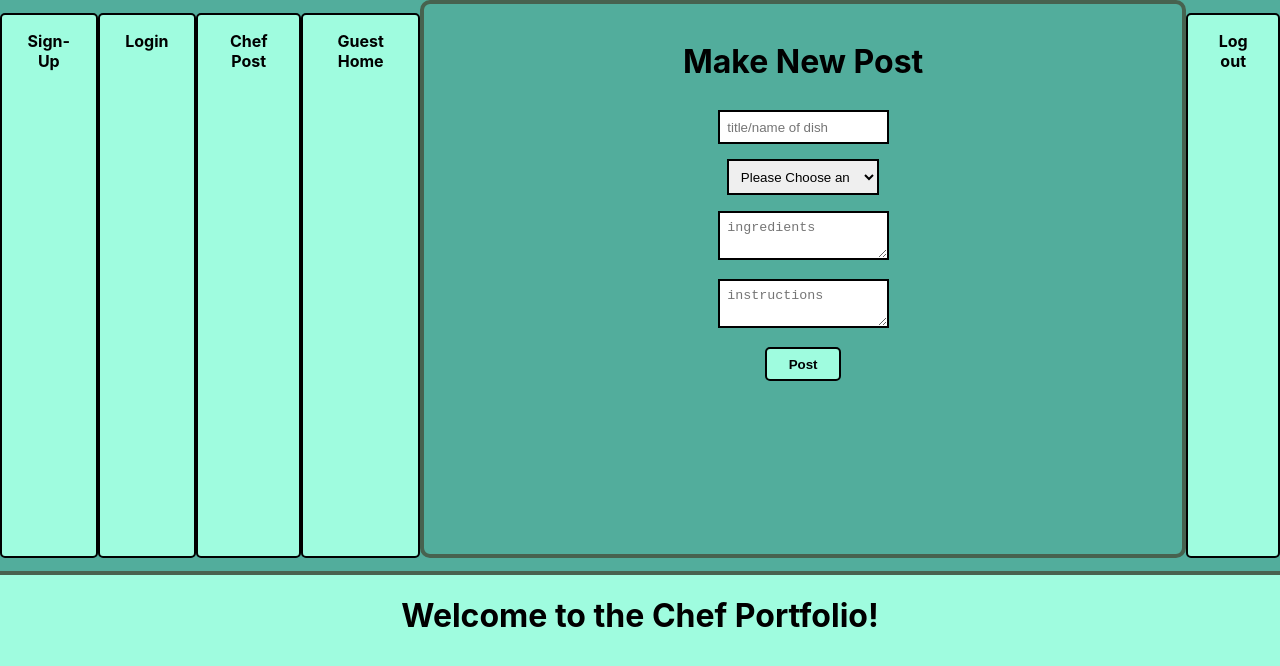
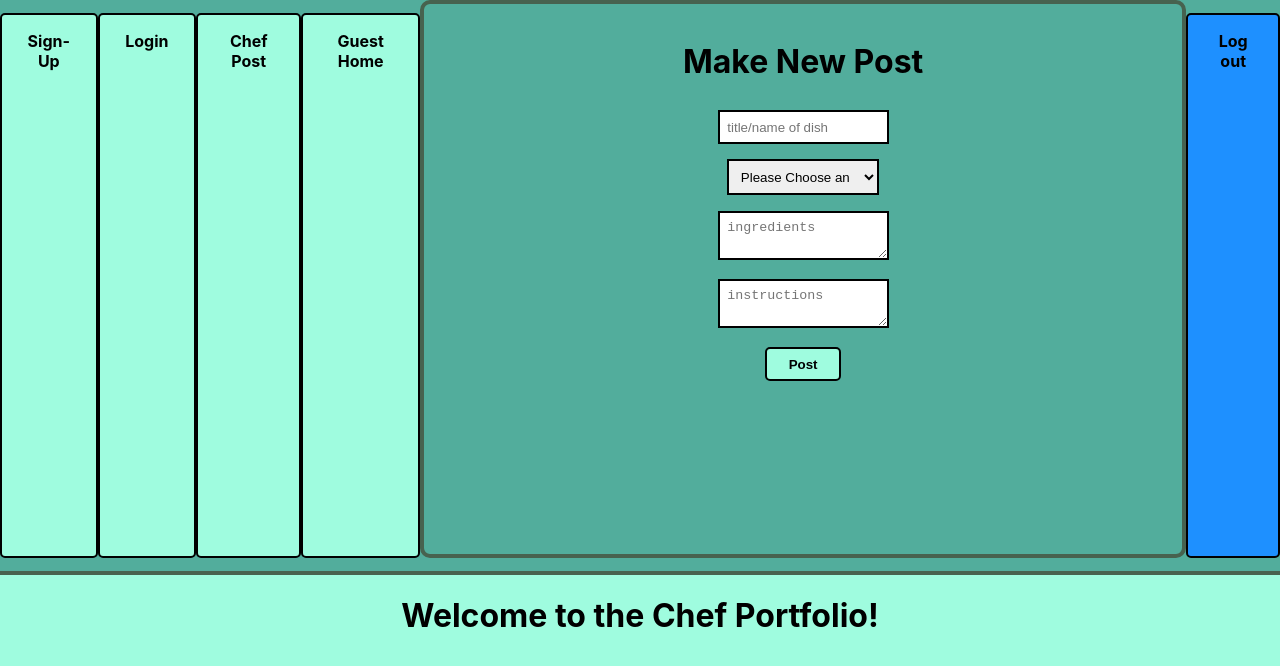
Before and after one commit to ChefPortfolioBuildWeek/FrontEndJava, a React (Create React App) app in the folder chef-app/: page /chefpostpage in a window 1280 px wide. Shown: the top 666 px of the page. Built offline with nearby package versions, Linux system fonts and the light colour scheme.

Commit message:
added new page and linking to new page in nav and updating linking for register page to login

```diff
--- a/chef-app/src/App.js
+++ b/chef-app/src/App.js
@@ -6,6 +6,7 @@ import chefPosting from './Components/ChefPostPage';
 import styled from 'styled-components';
 import NavBar from './Components/NavBar'
 import Signup from './Components/Register';
+import GuestHome from './Components/GuestHome';
 
 const Header = styled.div`
  display: flex;
@@ -40,6 +41,7 @@ function App() {
         <Route exact path='/' component={chefOnboarding} />
         <Route exact path='/chefposts' component={chefPosting} />
         <Route exact path='/register' component={Signup} />
+        <Route exact path='/guesthome' component={GuestHome} />
        </Switch>
      </Route>
    </div>
--- a/chef-app/src/Components/ChefLogin.js
+++ b/chef-app/src/Components/ChefLogin.js
@@ -65,8 +65,8 @@ const ChefOnboarding = ({ values, touched, errors, status, props }) => {
    <HomePage>
      <CenterForm>Login</CenterForm>
      <Form>
-       <BoxField type='text' name='email' placeholder='email' />
-       {touched.email && errors.email && <p>{errors.email}</p>}
+       <BoxField type='text' name='username' placeholder='username' />
+       {touched.username && errors.username && <p>{errors.username}</p>}
        <br />
        <BoxField type='password' name='password' placeholder='password' />
        {touched.password && errors.password && <p>{errors.password}</p>}
@@ -106,15 +106,15 @@ const ChefOnboarding = ({ values, touched, errors, status, props }) => {
  );
 };
 const FormikChefOnboarding = withFormik({
- mapPropsToValues({ email, password, termsOfService }) {
+ mapPropsToValues({ username, password, termsOfService }) {
    return {
-     email: email || '',
+     username: username || '',
      password: password || '',
      termsOfService: termsOfService || false
    };
  },
  validationSchema: Yup.object().shape({name: Yup.string().required('Name is a required field'),
-    email: Yup.string().required('Email is a required field'),
+    username: Yup.string().required('Username is a required field'),
     password: Yup.string().required('Password is a required field')
   })
  })(ChefOnboarding);
--- a/chef-app/src/Components/GuestHome.js
+++ b/chef-app/src/Components/GuestHome.js
@@ -0,0 +1,13 @@
+import React from 'react';
+// import styled from 'styled-components';
+// import {Route, Link, Switch} from 'react-router-dom';
+
+function GuestHome() {
+    return (
+        <div>
+            <p>This is the guest home page.<br /> This page will display the posts that chefs make.</p>
+        </div>
+    )
+}
+
+export default GuestHome;
--- a/chef-app/src/Components/NavBar.js
+++ b/chef-app/src/Components/NavBar.js
@@ -30,6 +30,19 @@ const NavLinks = styled(Link)`
    background-color: white;
  }
 `;
+const NavLinksLogout = styled(Link)`
+ color: black;
+ border: 2px solid black;
+ text-decoration: none;
+ padding: 0% 2% 0% 2%;
+ margin-top: 1%;
+ font-weight: bold;
+ border-radius: 5px;
+ background-color: dodgerblue;
+ &:hover {
+   background-color: white;
+ }
+`;
 const Navo = styled.div`
  background: #9ffcdf;
  borderL 2px solid black;
@@ -48,14 +61,14 @@ function Nav() {
       <NavLinks to='/Chefposts'>
         <p>Chef Post</p>
       </NavLinks>
-      <NavLinks>
+      <NavLinks to='/guesthome'>
        <p>Guest Home</p>
       </NavLinks>
       <Route exact path='/cheflogin' component={SigninPage} />
       <Route exact path='/chefpostpage' component={ChefPostPage} />
-      <NavLinks to='/'>
+      <NavLinksLogout to='/'>
         <p>Log out</p>
-      </NavLinks>
+      </NavLinksLogout>
     </NavDiv>
    </Navo>
  );
--- a/chef-app/src/Components/Register.js
+++ b/chef-app/src/Components/Register.js
@@ -39,7 +39,7 @@ function Register(props) {
      .then(res => {
        console.log(res);
        localStorage.setItem('token', res.data.token);
-       props.history.push('/ChefLogin');
+       props.history.push('/');
      })
      .catch(err => {
        console.log(err);
@@ -67,7 +67,7 @@ function Register(props) {
          /><br />
        </RegisterForm>
        <button type='submit' className='SubmitButtonregister'>
-         Connect!
+         Continue!
        </button>
      </form>
    </RegisterPage>
```
